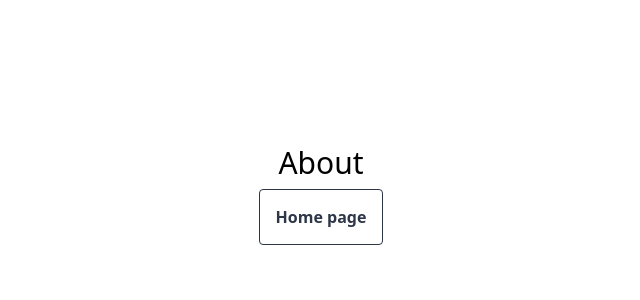
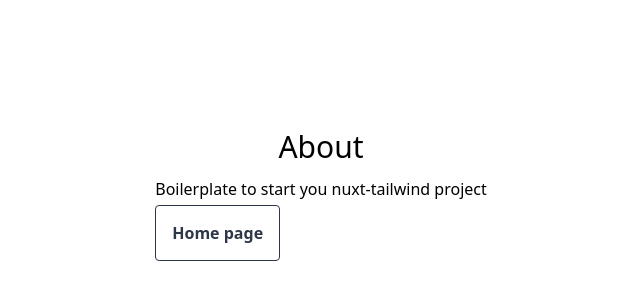
Before and after one commit to zialdiansyah/nuxt-example, a Nuxt app: page /about in a window 1280 px wide. Shown: the part 216-516 px from the top of the page, without its empty margins (319-959 px from the left). Built offline with nearby package versions, Linux system fonts and the light colour scheme.

Commit message:
add about text

```diff
--- a/pages/about.vue
+++ b/pages/about.vue
@@ -1,9 +1,10 @@
 <template>
   <div class="container mx-auto flex flex-col justify-center h-screen">
     <div class="self-center">
-      <h1 class="text-3xl text-center mb-5">
+      <h1 class="text-3xl text-center mb-2">
         About
       </h1>
+      <p class="text-large text center mb-5">Boilerplate to start you nuxt-tailwind project</p>
       <nuxt-link
         class="bg-transparent hover:bg-gray-800 text-gray-800 hover:text-white border border-gray-800 font-semibold p-4 rounded"
         to="/"
```
